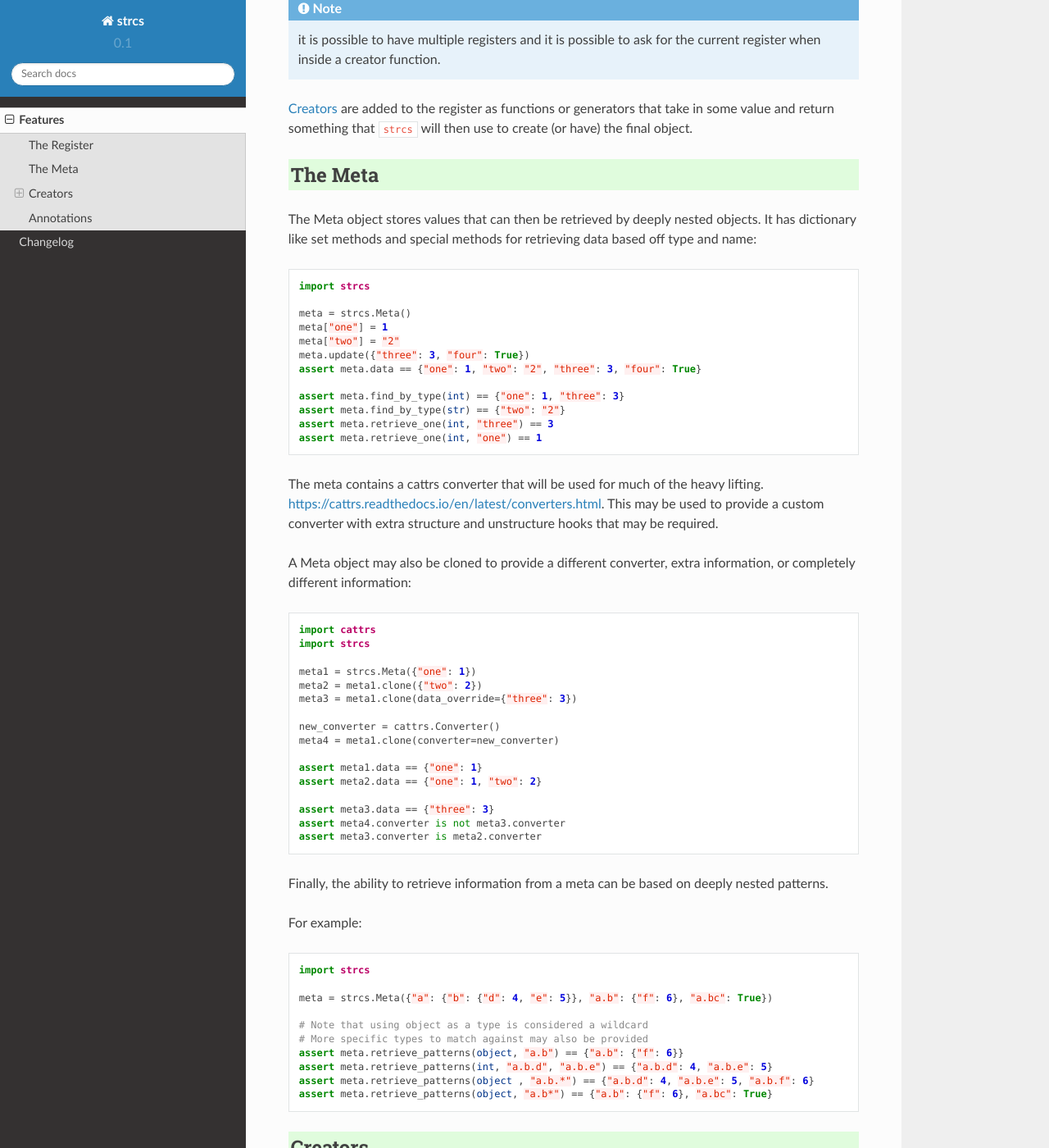
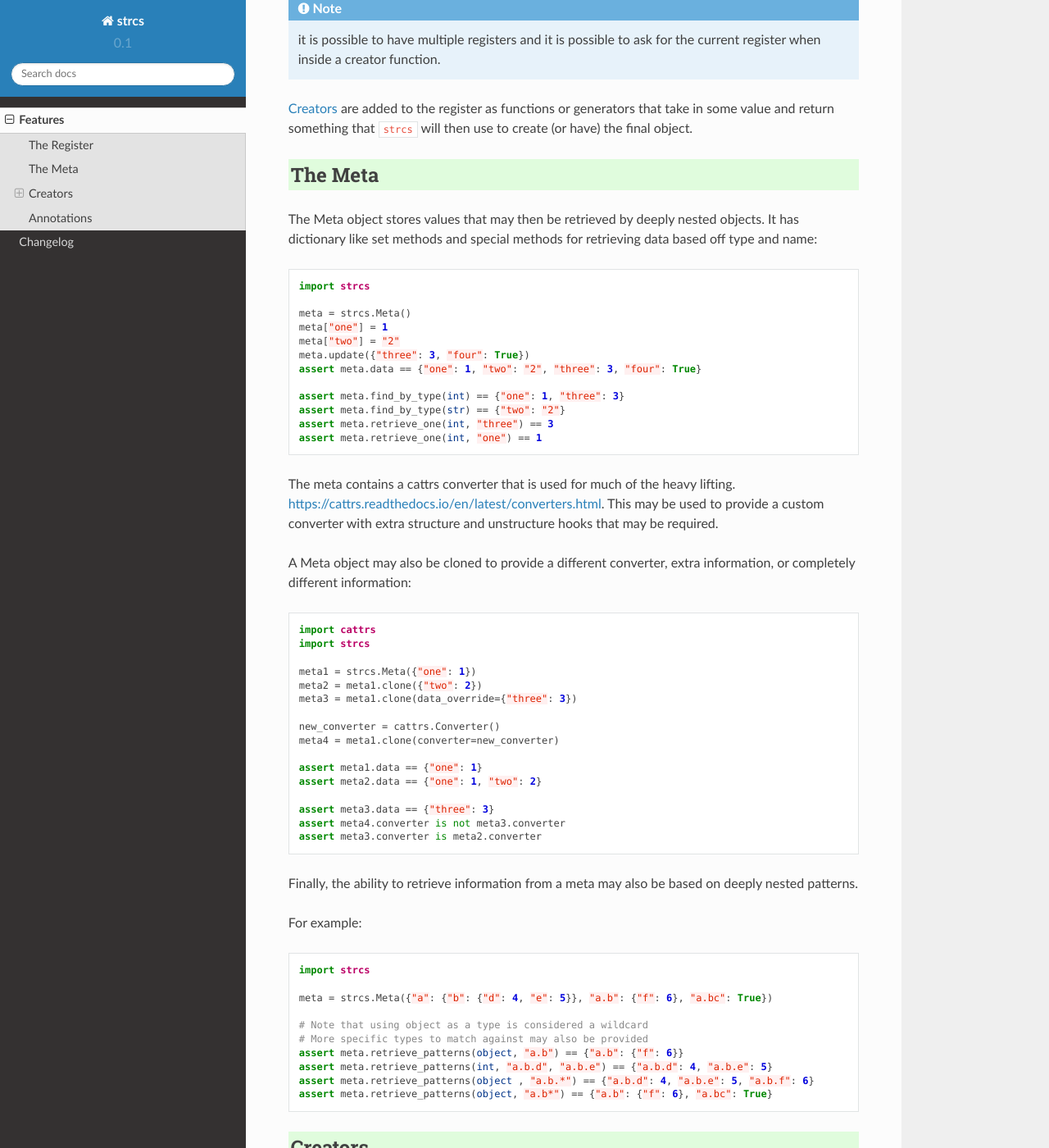
Before and after one commit to delfick/strcs, a Sphinx documentation site: the page built from docs/strcs/features.rst, in a window 1280 px wide and 1400 px high, scrolled down 649 px. Shown: the whole window at 82% size. Built offline with Sphinx 7.4.7 and the Read the Docs theme 2.0.0, drawn with Linux system fonts in a browser that asks for light colours; some of the changed text lies outside the part shown.

Commit message:
docs: remove "can"

```diff
--- a/docs/strcs/features.rst
+++ b/docs/strcs/features.rst
@@ -40,7 +40,7 @@ use to create (or have) the final object.
 The Meta
 --------
 
-The Meta object stores values that can then be retrieved by deeply
+The Meta object stores values that may then be retrieved by deeply
 nested objects. It has dictionary like set methods and special methods for
 retrieving data based off type and name:
 
@@ -59,7 +59,7 @@ retrieving data based off type and name:
     assert meta.retrieve_one(int, "three") == 3
     assert meta.retrieve_one(int, "one") == 1
 
-The meta contains a cattrs converter that will be used for much of the heavy
+The meta contains a cattrs converter that is used for much of the heavy
 lifting. https://cattrs.readthedocs.io/en/latest/converters.html. This may be
 used to provide a custom converter with extra structure and unstructure hooks
 that may be required.
@@ -86,8 +86,8 @@ information, or completely different information:
     assert meta4.converter is not meta3.converter
     assert meta3.converter is meta2.converter
 
-Finally, the ability to retrieve information from a meta can be based on deeply
-nested patterns.
+Finally, the ability to retrieve information from a meta may also be based on
+deeply nested patterns.
 
 .. note: The retrieve_one method also takes zero or more patterns
 
@@ -145,7 +145,7 @@ this by returning a dictionary that cattrs will then use to create the instance.
    should only be considered as documentation. It is up to the creator to
    understand the shape of that variable.
 
-Creators can take one of the following forms:
+``strcs`` allows creators to be one of the following forms:
 
 .. code-block:: python
 
@@ -193,7 +193,7 @@ A creator gets the ``val`` that needs to be transformed, the type that we ``want
 to create (note this may be a subclass of the type used in the decorator) and
 any arguments from meta.
 
-There are also three special names that can get us the meta object, the cattrs
+There are also three special names that allow getting the meta object, the cattrs
 converter being used, and the register being used:
 
 .. code-block:: python
@@ -301,7 +301,7 @@ For example:
         assert res.one == val
 
         res.do_something()
-        # We don't yield again, so res is the value that will be used
+        # We don't yield again, so res is the value that is used
 
 
     thing = reg.create(Thing, 23)
```
